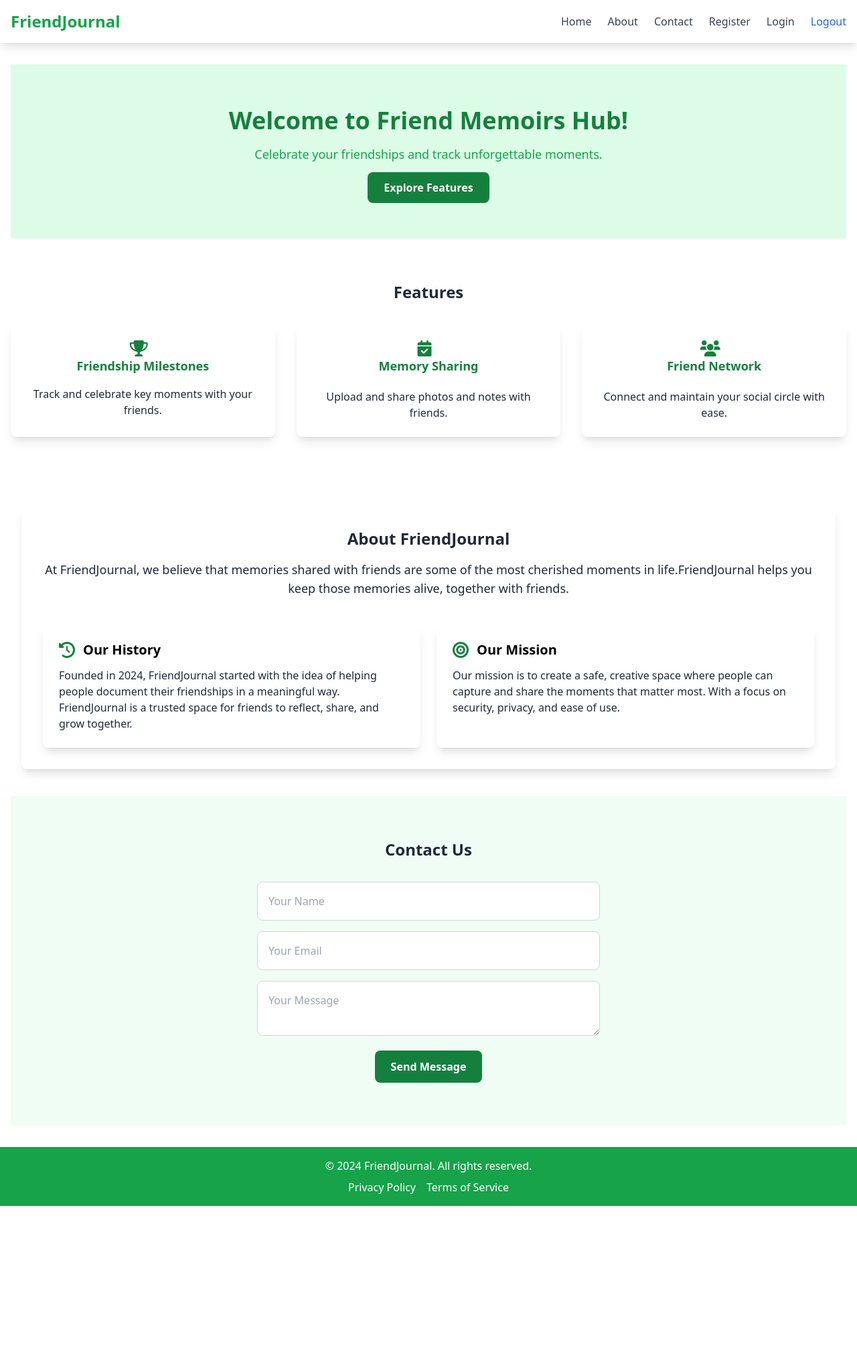
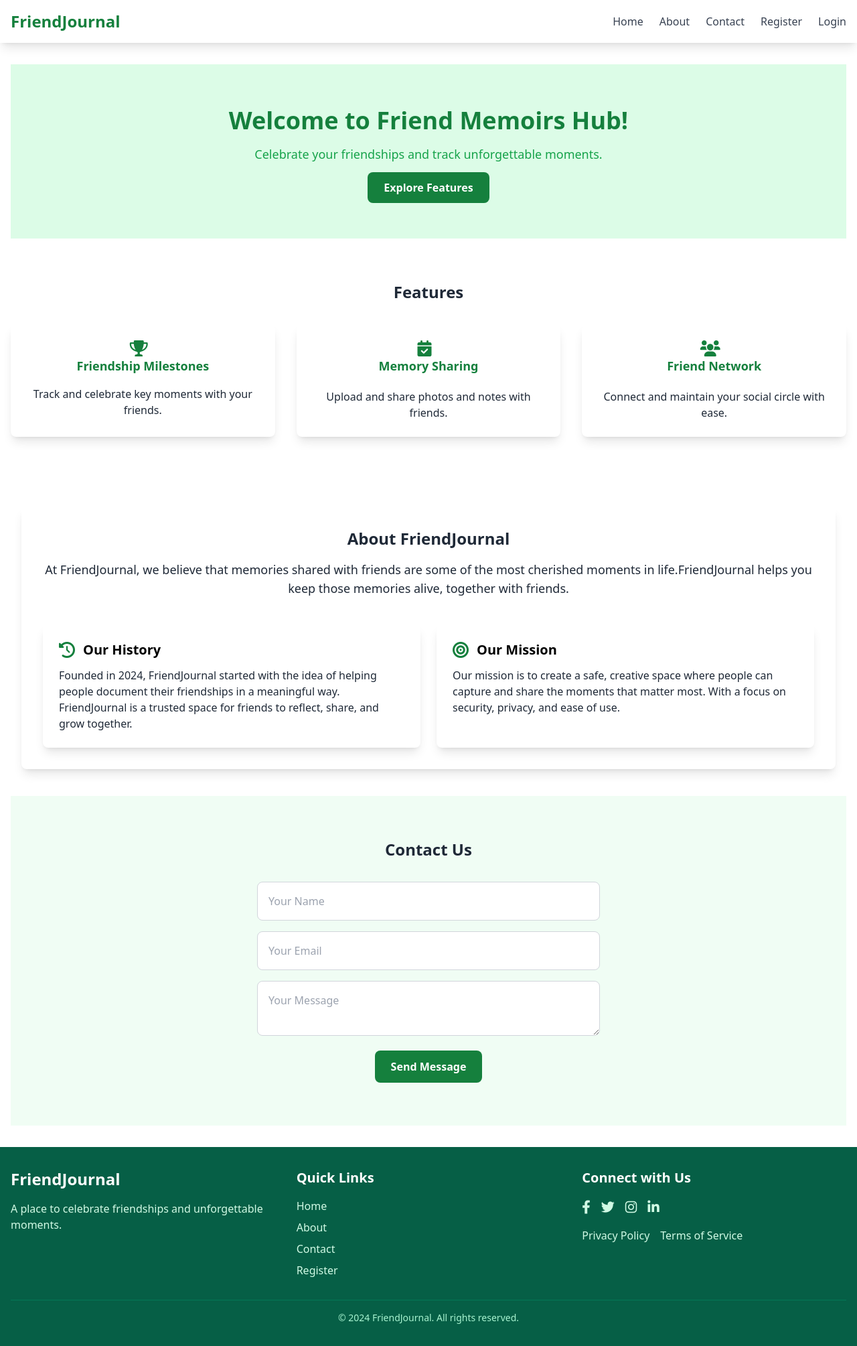
Before and after one commit to sapanadhakal40/friends-journal-hub, a Flask app: page /home in a window 1280 px wide. Shown: the whole page at 67% size. Before the commit the page ends 1800 px from the top, so only its background shows below. Run offline with Flask 3, Linux system fonts and the light colour scheme; style sheets or scripts are compiled from the project's sources.

Commit message:
Change Footer styling and layout

```diff
--- a/app/templates/base.html
+++ b/app/templates/base.html
@@ -15,7 +15,7 @@
         <!-- Navbar -->
         <nav class="bg-white shadow-lg">
             <div class="container mx-auto flex justify-between items-center p-4">
-                <a href="/" class="text-2xl font-bold text-green-600">FriendJournal</a>
+                <a href="/" class="text-2xl font-bold text-green-700">FriendJournal</a>
 
                 <!-- Desktop Links -->
                 <div class="hidden md:flex space-x-6">
@@ -25,7 +25,7 @@
                    <a href="{{ url_for('register') }}" class="text-gray-700 hover:text-green-600">Register</a>
 
                     <a href="{{ url_for('login') }}" class="text-gray-700 hover:text-green-600">Login</a>
-                    <a href="{{ url_for('logout') }}" class="text-blue-600 hover:underline">Logout</a>
+
                 </div>
 
                 <!-- Mobile Menu Button -->
@@ -62,16 +62,55 @@
             {% block content %}{% endblock %}
         </main>
 
-        <!-- Footer -->
-        <footer class="bg-green-600 text-white text-center p-4">
-            <p>&copy; 2024 FriendJournal. All rights reserved.</p>
-            <div class="flex justify-center space-x-4 mt-2">
-                <a href="#" class="hover:text-gray-200">Privacy Policy</a>
-                <a href="#" class="hover:text-gray-200">Terms of Service</a>
+
+
+
+
+<!-- Footer -->
+<footer class="bg-emerald-800 text-white py-8">
+    <div class="container mx-auto px-4">
+        <div class="grid grid-cols-1 md:grid-cols-3 gap-8 text-center md:text-left">
+
+            <div>
+                <h2 class="text-2xl font-bold mb-4">FriendJournal</h2>
+                <p class="text-emerald-100">A place to celebrate friendships and unforgettable moments.</p>
             </div>
-        </footer>
 
-    <!-- JavaScript files -->
-    <script src="{{ url_for('static', filename='js/script.js') }}"></script>
+            <!-- Quick Links Section -->
+            <div>
+                <h4 class="text-xl font-semibold mb-4">Quick Links</h4>
+                <ul class="space-y-2">
+                    <li><a href="/" class="text-emerald-100 hover:text-white transition">Home</a></li>
+                    <li><a href="#about" class="text-emerald-100 hover:text-white transition">About</a></li>
+                    <li><a href="#contact" class="text-emerald-100 hover:text-white transition">Contact</a></li>
+                    <li><a href="{{ url_for('register') }}" class="text-emerald-100 hover:text-white transition">Register</a></li>
+                </ul>
+            </div>
+
+
+            <div>
+                <h4 class="text-xl font-semibold mb-4">Connect with Us</h4>
+                <div class="flex justify-center md:justify-start space-x-4 mb-4">
+                    <a href="#" class="text-emerald-100 hover:text-white text-xl"><i class="fab fa-facebook-f"></i></a>
+                    <a href="#" class="text-emerald-100 hover:text-white text-xl"><i class="fab fa-twitter"></i></a>
+                    <a href="#" class="text-emerald-100 hover:text-white text-xl"><i class="fab fa-instagram"></i></a>
+                    <a href="#" class="text-emerald-100 hover:text-white text-xl"><i class="fab fa-linkedin-in"></i></a>
+                </div>
+                <ul class="flex justify-center md:justify-start space-x-4">
+                    <li><a href="#" class="text-emerald-100 hover:text-white">Privacy Policy</a></li>
+                    <li><a href="#" class="text-emerald-100 hover:text-white">Terms of Service</a></li>
+                </ul>
+            </div>
+        </div>
+
+
+        <div class="border-t border-emerald-700 mt-8 pt-4">
+            <p class="text-sm text-emerald-200 text-center">&copy; 2024 FriendJournal. All rights reserved.</p>
+        </div>
+    </div>
+</footer>
+
+  <!-- JavaScript files -->
+  <script src="{{ url_for('static', filename='js/script.js') }}"></script>
 </body>
 </html>
```
